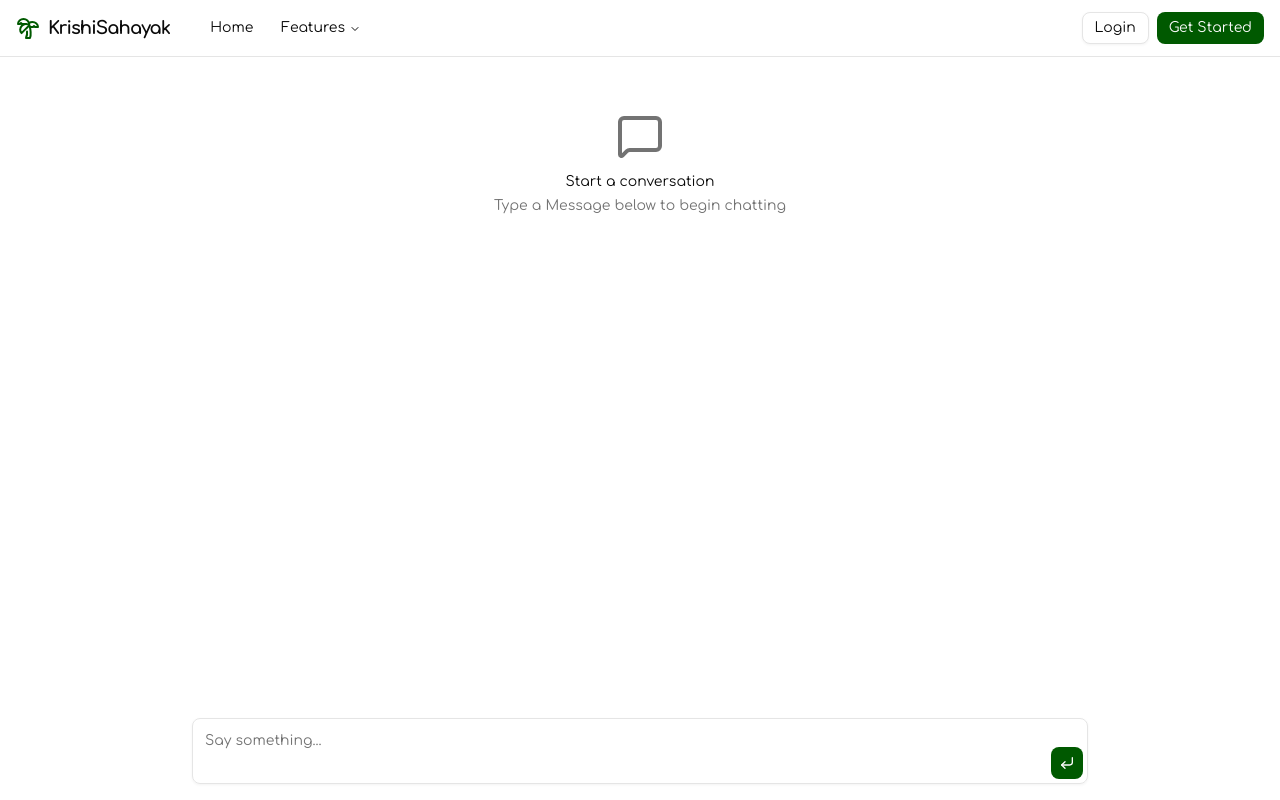
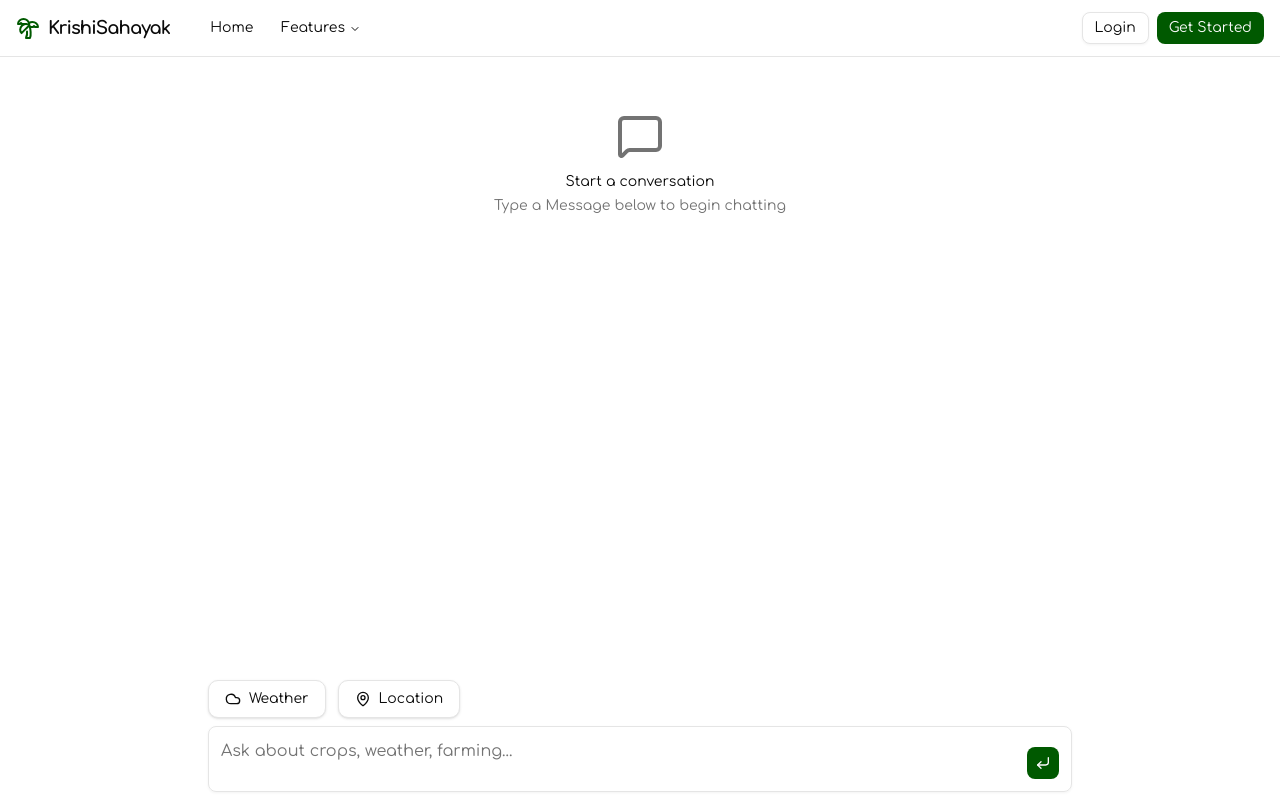
Before and after one commit to KrishnaGavali/KrishiSahayak, a Next.js app in the folder frontend/: page /chat in a window 1280 px wide. Built offline with nearby package versions, Linux system fonts and the light colour scheme.

Commit message:
ChatBot updation with tools such as location acess and weather access

```diff
--- a/frontend/app/layout.tsx
+++ b/frontend/app/layout.tsx
@@ -31,7 +31,7 @@ export default function RootLayout({
   children: React.ReactNode;
 }>) {
   return (
-    <html lang="en" className="min-h-screen flex flex-col">
+    <html lang="en" className=" min-h-[90vh] lg:min-h-screen flex flex-col">
       <body
         className={`${comfortaa.className} antialiased flex flex-col flex-1`}
       >
--- a/frontend/components/Chatbot/Chatbot.tsx
+++ b/frontend/components/Chatbot/Chatbot.tsx
@@ -1,6 +1,6 @@
 "use client";
 import { BotIcon } from "lucide-react";
-import React, { useState } from "react";
+import React, { useEffect, useState } from "react";
 import { useChat } from "@ai-sdk/react";
 import { DefaultChatTransport } from "ai";
 import {
@@ -34,10 +34,26 @@ import {
 import ChatBotConversation from "./Conversation";
 import PromptInputBox from "./PromptInput";
 
+interface moreInfo {
+  weather: boolean | null;
+  location: boolean | null;
+}
+
 const Chatbot = () => {
+  const [moreInfo, setMoreInfo] = useState<moreInfo>({
+    weather: null,
+    location: null,
+  });
+
+  useEffect(() => {}, [moreInfo]);
+
+  useEffect(() => {
+    console.log("More Info changed: ", moreInfo);
+  }, [moreInfo]);
+
   const { messages, sendMessage, status } = useChat({
     transport: new DefaultChatTransport({
-      api: "http://localhost:5000/chat",
+      api: "http://192.168.0.107:5000/chat",
       body: (message: string) => ({ prompt: message }),
     }),
   });
@@ -45,7 +61,11 @@ const Chatbot = () => {
   return (
     <div className="flex flex-col flex-1">
       <ChatBotConversation messages={messages} status={status} />
-      <PromptInputBox sendMessage={sendMessage} status={status} />
+      <PromptInputBox
+        sendMessage={sendMessage}
+        status={status}
+        setMoreInfo={setMoreInfo}
+      />
     </div>
   );
 };
--- a/frontend/components/Chatbot/Conversation.tsx
+++ b/frontend/components/Chatbot/Conversation.tsx
@@ -57,6 +57,7 @@ const ChatBotConversation = ({
               ))
             )}
           </ConversationContent>
+          <ConversationScrollButton />
         </Conversation>
       </div>
     </div>
--- a/frontend/components/Chatbot/PromptInput.tsx
+++ b/frontend/components/Chatbot/PromptInput.tsx
@@ -2,7 +2,8 @@
 
 import { useChat } from "@ai-sdk/react";
 import type { ChatStatus } from "ai";
-import React from "react";
+import React, { useEffect } from "react";
+import { Cloud, MapPin } from "lucide-react";
 import {
   PromptInput as PromptInputComponent,
   PromptInputTextarea,
@@ -12,25 +13,71 @@ import {
 type PromptInputBoxProps = {
   sendMessage: ReturnType<typeof useChat>["sendMessage"];
   status: ChatStatus;
+  setMoreInfo?: React.Dispatch<
+    React.SetStateAction<{
+      weather: boolean | null;
+      location: boolean | null;
+    }>
+  >;
 };
 
-const PromptInputBox = ({ sendMessage, status }: PromptInputBoxProps) => {
+const PromptInputBox = ({
+  sendMessage,
+  status,
+  setMoreInfo,
+}: PromptInputBoxProps) => {
   const handleSubmit = (message: any) => {
     if (message.text.trim()) {
       sendMessage({ text: message.text });
     }
   };
 
+  const [weatherInfoActive, setWeatherInfoActive] = React.useState(false);
+  const [locationInfoActive, setLocationInfoActive] = React.useState(false);
+
+  useEffect(() => {
+    if (setMoreInfo) {
+      setMoreInfo({
+        weather: weatherInfoActive,
+        location: locationInfoActive,
+      });
+    }
+  }, [weatherInfoActive, locationInfoActive]);
+
   return (
-    <div className=" m-4">
-      <PromptInputComponent
-        onSubmit={handleSubmit}
-        className="mt-4 w-full max-w-4xl mx-auto relative"
-      >
-        <PromptInputTextarea placeholder="Say something..." className="pr-12" />
+    <div className="m-2 mx-auto container max-w-4xl px-2 md:px-4">
+      <div className="flex flex-wrap gap-2 md:gap-3 mb-2">
+        <button
+          onClick={() => setWeatherInfoActive(!weatherInfoActive)}
+          className={`flex items-center gap-1.5 md:gap-2 px-3 md:px-4 py-1.5 md:py-2 border rounded-lg transition-all duration-200 text-xs md:text-sm font-medium shadow-sm hover:shadow-md group ${
+            weatherInfoActive
+              ? "bg-primary text-primary-foreground border-primary shadow-md"
+              : "bg-background text-foreground border-border hover:bg-accent hover:border-primary hover:text-primary"
+          }`}
+        >
+          <Cloud className="size-3.5 md:size-4 group-hover:scale-110 transition-transform" />
+          <span className="hidden sm:inline">Weather</span>
+        </button>
+        <button
+          onClick={() => setLocationInfoActive(!locationInfoActive)}
+          className={`flex items-center gap-1.5 md:gap-2 px-3 md:px-4 py-1.5 md:py-2 border rounded-lg transition-all duration-200 text-xs md:text-sm font-medium shadow-sm hover:shadow-md group ${
+            locationInfoActive
+              ? "bg-primary text-primary-foreground border-primary shadow-md"
+              : "bg-background text-foreground border-border hover:bg-accent hover:border-primary hover:text-primary"
+          }`}
+        >
+          <MapPin className="size-3.5 md:size-4 group-hover:scale-110 transition-transform" />
+          <span className="hidden sm:inline">Location</span>
+        </button>
+      </div>
+      <PromptInputComponent onSubmit={handleSubmit} className="w-full">
+        <PromptInputTextarea
+          placeholder="Ask about crops, weather, farming..."
+          className="pr-12 text-sm md:text-base"
+        />
         <PromptInputSubmit
           status={status === "streaming" ? "streaming" : "ready"}
-          className="absolute bottom-1 right-1"
+          className="absolute bottom-2 md:bottom-3 right-2 md:right-3"
         />
       </PromptInputComponent>
     </div>
```
Also changed, not shown: 1 other file (tests, documents, lock files or other folders).
